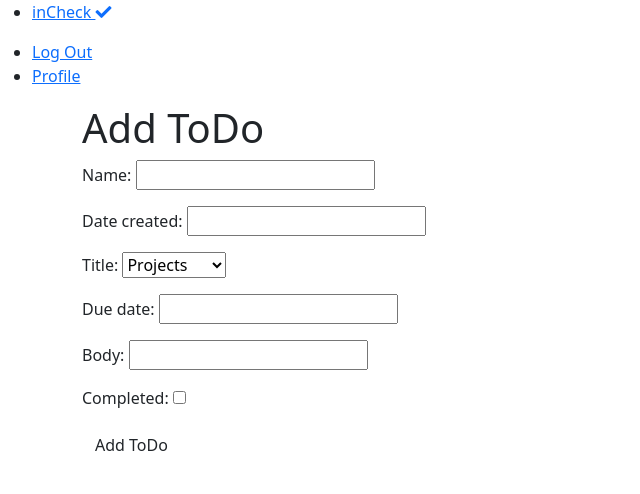
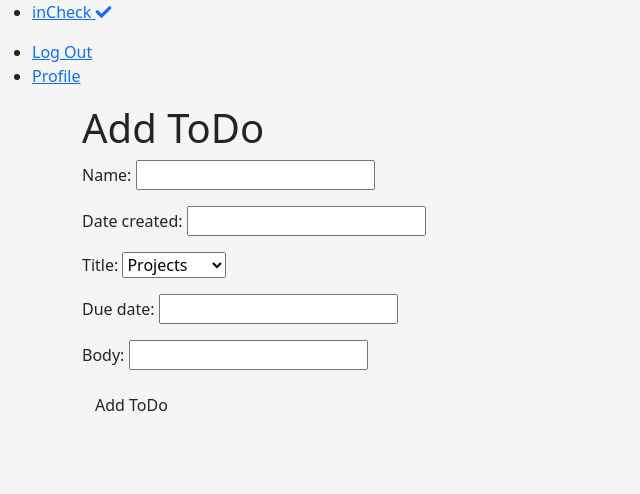
Before and after one commit to BrittanyMBui/inCheck-app, a Django app: page /incheck/create/ in a window 1280 px wide. Shown: the top 494 px of the page, without its empty margins (0-640 px from the left). Run offline with Django 3.2, Linux system fonts and the light colour scheme; the visitor is signed in with stand-in values (Sample User, id 1).

Commit message:
adds new forms, adds to base, home, index, todo templates

```diff
--- a/main_app/forms.py
+++ b/main_app/forms.py
@@ -4,4 +4,4 @@ from .models import ToDo
 class ToDoForm (forms.ModelForm):
     class Meta:
         model = ToDo
-        fields = ['name', 'date_created', 'title', 'due_date', 'body', 'completed']
+        fields = ['name', 'date_created', 'title', 'due_date', 'body']
--- a/main_app/models.py
+++ b/main_app/models.py
@@ -22,7 +22,6 @@ class ToDo(models.Model):
     date_created = models.DateField()
     due_date = models.DateField()
     body = models.CharField(max_length=250)
-    completed = models.BooleanField(default = False)
     user = models.ForeignKey(User, on_delete=models.CASCADE)
 
     def __str__(self):
@@ -30,3 +29,21 @@ class ToDo(models.Model):
 
     class Meta:
         ordering = ['-date_created']
+
+IMPORTANCE = (
+    ('L', 'Low'),
+    ('M', 'Moderate'),
+    ('H', 'High'),
+)
+
+class Importance(models.Model):
+    importance = models.CharField(
+        max_length=1,
+        choices=IMPORTANCE,
+        default=IMPORTANCE[0][0]
+    )
+
+    todo = models.ForeignKey(ToDo, on_delete=models.CASCADE)
+
+    def __str__(self):
+        return f'{self.get_importance_display()}'
--- a/main_app/static/css/style.css
+++ b/main_app/static/css/style.css
@@ -0,0 +1,3 @@
+body {
+    background-color:whitesmoke;
+}
--- a/main_app/templates/base.html
+++ b/main_app/templates/base.html
@@ -1,4 +1,5 @@
 {% load static %}
+
 <!DOCTYPE html>
 <html lang="en">
 <head>
@@ -8,6 +9,7 @@
     <link href="https://cdn.jsdelivr.net/npm/bootstrap@5.0.0-beta2/dist/css/bootstrap.min.css" rel="stylesheet" integrity="sha384-BmbxuPwQa2lc/FVzBcNJ7UAyJxM6wuqIj61tLrc4wSX0szH/Ev+nYRRuWlolflfl" crossorigin="anonymous">
     <!-- FONT AWESOME -->
     <link rel="stylesheet" href="https://use.fontawesome.com/releases/v5.15.2/css/all.css" integrity="sha384-vSIIfh2YWi9wW0r9iZe7RJPrKwp6bG+s9QZMoITbCckVJqGCCRhc+ccxNcdpHuYu" crossorigin="anonymous">
+    <link rel="stylesheet" type="text/css" href="{% static 'css/style.css' %}">
     <title>inCheck</title>
 </head>
 <body>
--- a/main_app/templates/incheck_index.html
+++ b/main_app/templates/incheck_index.html
@@ -8,7 +8,6 @@
     <a href="{% url 'view_todo' todo.id %}">
         <h4>{{ todo.name }}</h4>
     </a>
-    <p>Completed: {{ todo.completed }}</p>
 {% endfor %}
 
 <a href="{% url 'create_todo' %}"><button>Add New ToDo</button></a>
--- a/main_app/templates/todos/view_todo.html
+++ b/main_app/templates/todos/view_todo.html
@@ -6,7 +6,6 @@
     <h1>{{ todo.name }}</h1>
     <p>Date Created: {{ todo.date_created }}</p>
     <p>Category: {{ todo.get_title_display }}</p>
-    <p>Completed: {{ todo.completed }}</p>
     <p>Description: {{ todo.body }}</p>
     <p>Due: {{ todo.due_date }}</p>
 </div>
```
Also changed, not shown: main_app/templates/home.html (+5 -3 lines), main_app/migrations/0006_auto_20210217_1622.py (added).
